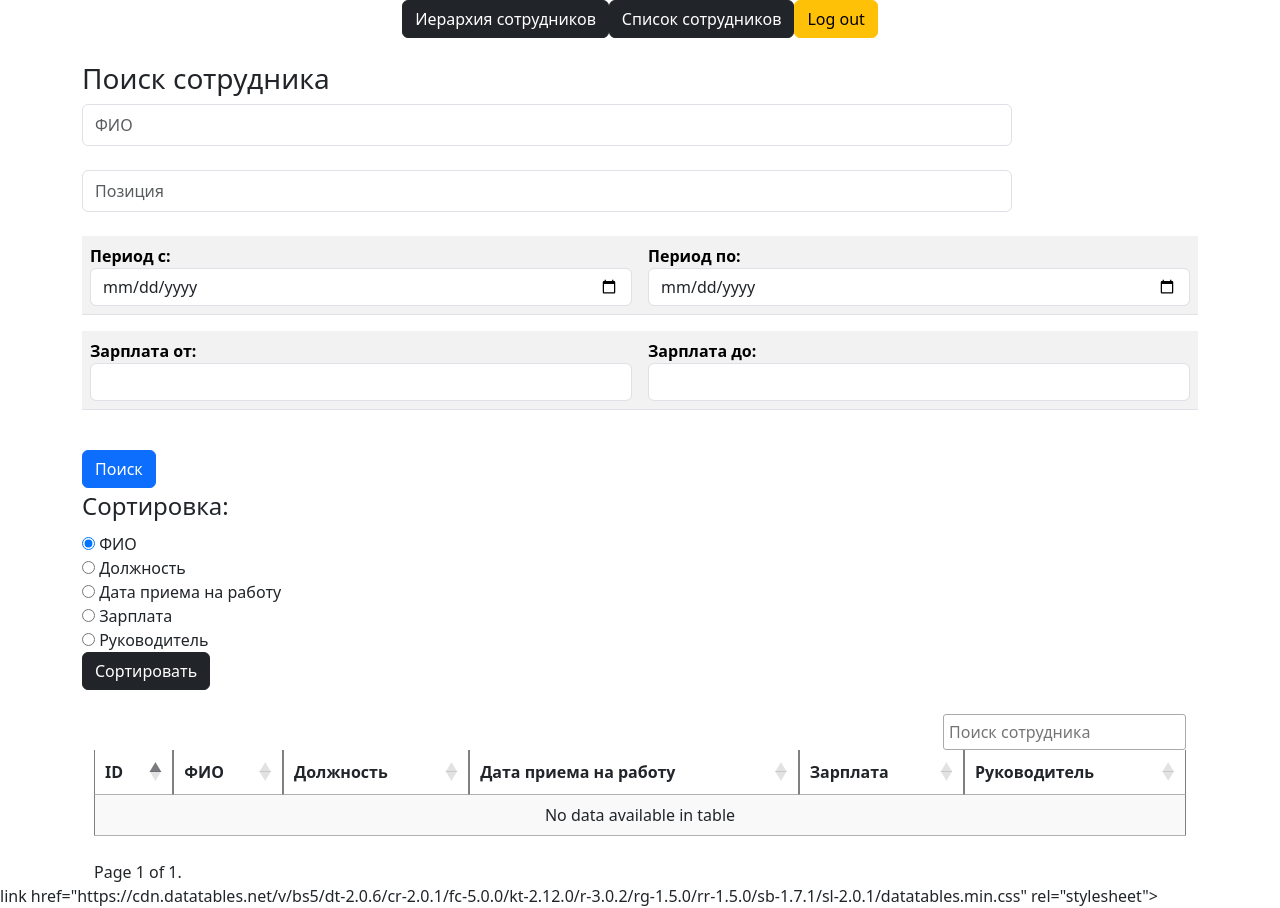
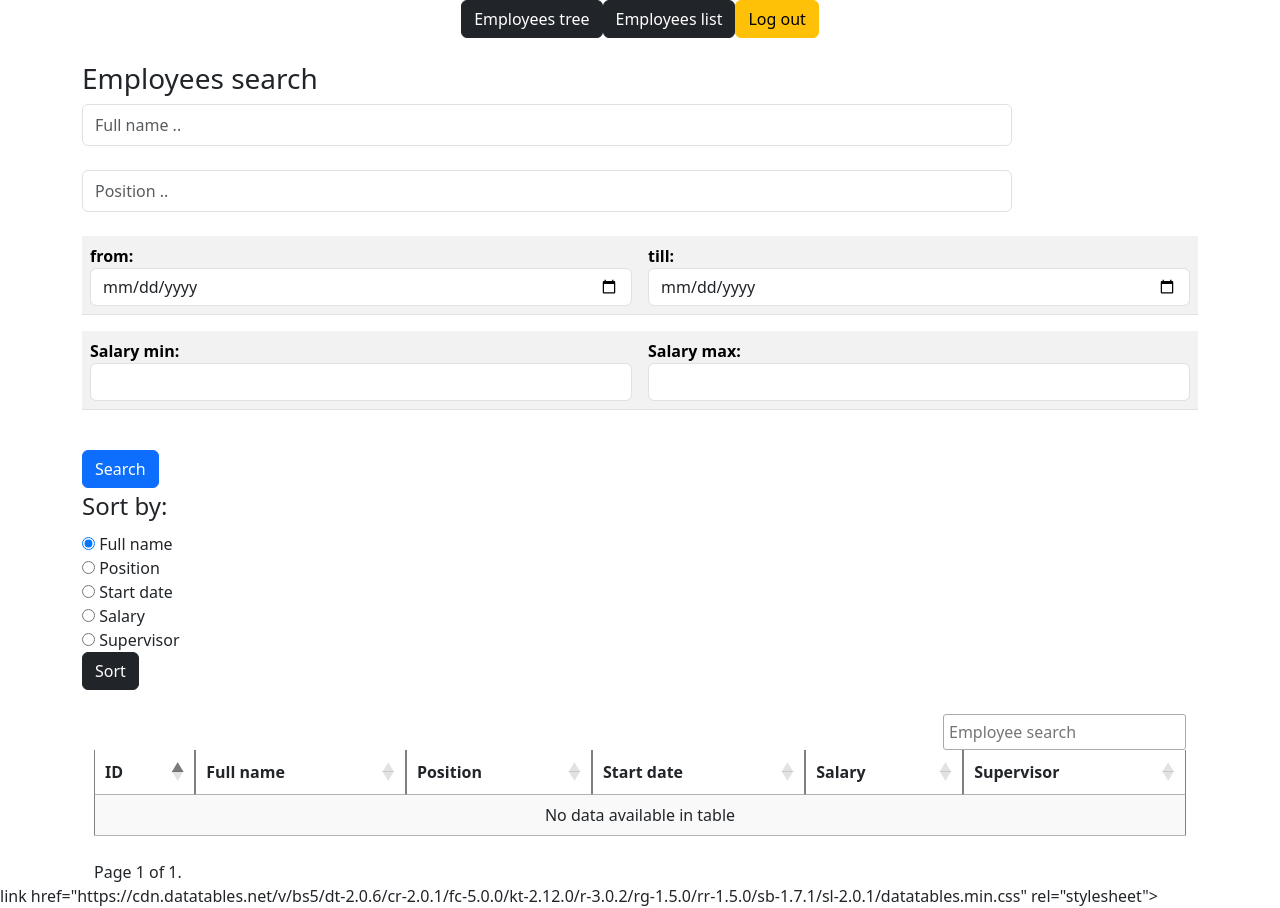
Before and after one commit to AleksandrKosmylev/abz_test_task, a Django app: page /employees/ in a window 1280 px wide. Run offline with Django 5.2, Linux system fonts and the light colour scheme; the visitor is signed in with stand-in values (Sample User, id 1); data that the repository does not hold is empty; some libraries are stand-ins or nearby versions.

Commit message:
translate buttons and values

```diff
--- a/employees/forms.py
+++ b/employees/forms.py
@@ -9,11 +9,11 @@
 
 
 CHOICES = {
-    "name": "ФИО",
-    "employment_position": "Должность",
-    "start_date": "Дата приема на работу",
-    "salary": "Зарплата",
-    "parent": "Руководитель"
+    "name": "Full name",
+    "employment_position": "Position",
+    "start_date": "Start date",
+    "salary": "Salary",
+    "parent": "Supervisor"
 }
 
 
@@ -22,5 +22,5 @@
         initial="name",
         widget=forms.RadioSelect,
         choices=CHOICES, required=True,
-        label="Сортировка"
+        label="Sort by"
     )
--- a/employees/templates/filter.html
+++ b/employees/templates/filter.html
@@ -1,12 +1,12 @@
 {% load django_bootstrap5 %}
 <table class="container-fluid">
-  <h3>Поиск сотрудника</h3>
+  <h3>Employees search</h3>
   <form method="GET" action=".">
 
     <div class="form-row">
         <div class="form-group col-10">
             <div class="input-group">
-              <input class="form-control py-2 border-right-0 border" type="search" name="name_contains" placeholder="ФИО" />
+              <input class="form-control py-2 border-right-0 border" type="search" name="name_contains" placeholder="Full name .." />
             </div>
         </div>
 
@@ -16,7 +16,7 @@
     <div class="form-row">
       <div class="form-group col-10">
           <div class="input-group">
-            <input class="form-control py-2 border-right-0 border" type="search" name="employment_position_query" placeholder="Позиция" />
+            <input class="form-control py-2 border-right-0 border" type="search" name="employment_position_query" placeholder="Position .." />
           </div>
       </div>
     </div>
@@ -25,28 +25,28 @@
 
     <table class="table table-striped">
       <th class="form-group col-md-2 col-lg-2">
-        <label for="publishDateMin">Период с:</label>
-        <input type="date" class="form-control" id="publishDateMin" name="date_min">
+        <label for="publishDateMin">from:</label>
+        <input  type="date"  class="form-control" id="publishDateMin" name="date_min"  >
       </th>
       <th class="form-group col-md-2 col-lg-2">
-        <label for="publishDateMax">Период по:</label>
+        <label for="publishDateMax">till:</label>
         <input type="date" class="form-control" id="publishDateMax" name="date_max">
       </th>
     </table>
 
     <table class="table table-striped">
       <th class="form-group col-md-2 col-lg-2">
-        <label for="salaryMin">Зарплата от:</label>
+        <label for="salaryMin">Salary min:</label>
         <input type="number"  class="form-control" id="salaryMin" name="salary_min">
       </th>
       <th class="form-group col-md-2 col-lg-2">
-        <label for="salaryMax">Зарплата до:</label>
+        <label for="salaryMax">Salary max:</label>
         <input type="number"  class="form-control" id="salaryMax" name="salary_max">
       </th>
     </table>
     <br>
 
-    <button type="submit" class="btn btn-primary">Поиск</button>
+    <button type="submit" class="btn btn-primary">Search</button>
   </form>
 </table>
 
@@ -55,7 +55,7 @@
 <form method="post">
     {% csrf_token %}
     {{form}}
-    <input class="btn btn-dark" type="submit"  value="Сортировать">
+    <input class="btn btn-dark" type="submit"  value="Sort">
 </form>
 <br>
 
@@ -64,11 +64,11 @@
     <thead class="thead-dark">
       <tr>
         <th>ID</th>
-        <th>ФИО</th>
-        <th>Должность</th>
-        <th>Дата приема на работу</th>
-        <th>Зарплата</th>
-        <th>Руководитель</th>
+        <th>Full name</th>
+        <th>Position</th>
+        <th>Start date</th>
+        <th>Salary</th>
+        <th>Supervisor</th>
       </tr>
     </thead>
     <tbody>
@@ -115,7 +115,7 @@
 <script>
     $(document).ready( function () {
     $('#table_id').DataTable({
-    language: { search: '', searchPlaceholder: "Поиск сотрудника" },
+    language: { search: '', searchPlaceholder: "Employee search" },
     "info": false,
     paging: false,
     dom: 'B<"clear">lfrtip',
--- a/employees/templates/form.html
+++ b/employees/templates/form.html
@@ -3,7 +3,7 @@
         <form method="get" class="form-inline center">
             {% bootstrap_form filter.form %}
 
-            <input class="btn btn-primary m-3" type="submit" value="Фильтр"/>
+            <input class="btn btn-primary m-3" type="submit" value="Filter"/>
 
         </form>
     </div>
--- a/employees/templates/layout.html
+++ b/employees/templates/layout.html
@@ -18,18 +18,18 @@
 
   <div class="container">
     <div class="nav col-12 col-lg-auto me-lg-auto mb-1 justify-content-center mb-md-0">
-        <a href="/" class="btn btn-dark">Иерархия сотрудников </a>
+        <a href="/" class="btn btn-dark">Employees tree</a>
 
         {% if user.is_authenticated %}
-          <a href="{% url 'employees' %}" class="btn btn-dark">Список сотрудников</a>
+          <a href="{% url 'employees' %}" class="btn btn-dark">Employees list</a>
 
           <form action="{% url 'logout' %}" method="post">
             {% csrf_token %}
             <input type="submit" class="btn btn-warning" value="Log out"/>
           </form>
         {% else %}
-          <a href="{% url 'login' %}" class="btn btn-warning" >Войти</a>
-          <a href="{% url 'register' %}" class="btn btn-warning">Зарегистрироваться </a>
+          <a href="{% url 'login' %}" class="btn btn-warning" >Login</a>
+          <a href="{% url 'register' %}" class="btn btn-warning">Register</a>
         {% endif %}
     </div>
 </div>
--- a/employees/views.py
+++ b/employees/views.py
@@ -17,7 +17,7 @@
     return param != '' and param is not None
 
 
-def filter(request):
+def filter_employees(request):
     # qs = Employees.objects.all().order_by('id')
     qs = Employees.objects.all()
     name_contains_query = request.GET.get('name_contains')
@@ -28,22 +28,22 @@
     salary_max = request.GET.get('salary_max')
 
     if is_valid_queryparam(name_contains_query):
-        qs = qs.filter(name__icontains=name_contains_query)
+        qs = qs.filter_employees(name__icontains=name_contains_query)
 
     if is_valid_queryparam(employment_position_query):
-        qs = qs.filter(Q(employment_position__icontains=employment_position_query))
+        qs = qs.filter_employees(Q(employment_position__icontains=employment_position_query))
 
     if is_valid_queryparam(date_min):
-        qs = qs.filter(start_date__gte=date_min)
+        qs = qs.filter_employees(start_date__gte=date_min)
 
     if is_valid_queryparam(date_max):
-        qs = qs.filter(start_date__lt=date_max)
+        qs = qs.filter_employees(start_date__lt=date_max)
 
     if is_valid_queryparam(salary_min):
-        qs = qs.filter(salary__gte=salary_min)
+        qs = qs.filter_employees(salary__gte=salary_min)
 
     if is_valid_queryparam(salary_max):
-        qs = qs.filter(salary__lt=salary_max)
+        qs = qs.filter_employees(salary__lt=salary_max)
 
     return qs
 
@@ -58,11 +58,11 @@
         if form.is_valid():
             choice = list(form.cleaned_data.values())[0]
             context = {'form': form}
-            qs = filter(request).order_by(choice)
+            qs = filter_employees(request).order_by(choice)
         else:
             raise Http404
     else:
-        qs = filter(request).order_by('id')
+        qs = filter_employees(request).order_by('id')
 
     current_page = Paginator(list(qs), 50)
     page = request.GET.get('page')
```
Also changed, not shown: employees/models.py (+5 -5 lines), users/urls.py (line endings or trailing spaces).
